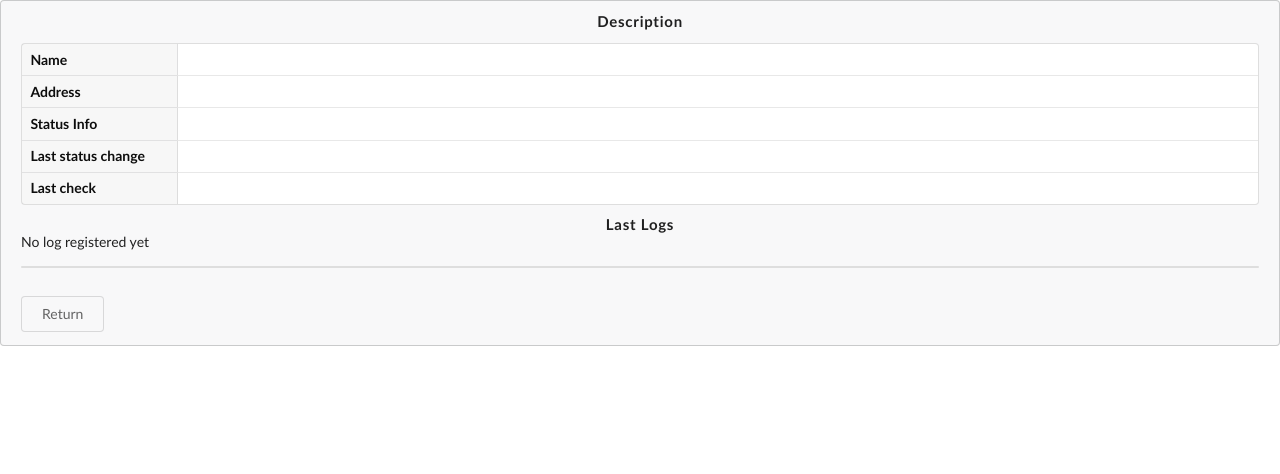
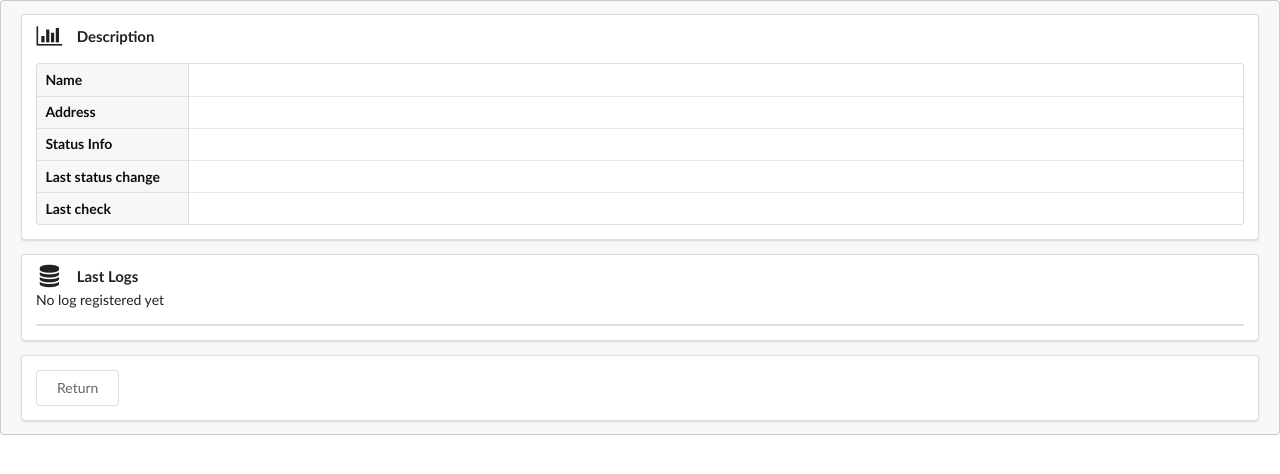
Before and after one commit to diegogslomp/django-monitor, a Django app: template monitor/templates/monitor/detail.html in a window 1280 px wide. Shown: the top 474 px of the page. Run offline with Django 3.2, Linux system fonts and the light colour scheme; the template is opened without the code that fills it, so the values that code supplies are empty.

Commit message:
removed external link looking for fonts, added segment to detail template

```diff
--- a/monitor/static/monitor/css/fonts/lato.css
+++ b/monitor/static/monitor/css/fonts/lato.css
@@ -2,23 +2,23 @@
   font-family: 'Lato';
   font-style: normal;
   font-weight: 400;
-  src: local('Lato Regular'), local('Lato-Regular'), url(https://fonts.gstatic.com/s/lato/v13/v0SdcGFAl2aezM9Vq_aFTQ.ttf) format('truetype');
+  src: local('Lato Regular'), local('Lato-Regular') format('truetype');
 }
 @font-face {
   font-family: 'Lato';
   font-style: normal;
   font-weight: 700;
-  src: local('Lato Bold'), local('Lato-Bold'), url(https://fonts.gstatic.com/s/lato/v13/DvlFBScY1r-FMtZSYIYoYw.ttf) format('truetype');
+  src: local('Lato Bold'), local('Lato-Bold') format('truetype');
 }
 @font-face {
   font-family: 'Lato';
   font-style: italic;
   font-weight: 400;
-  src: local('Lato Italic'), local('Lato-Italic'), url(https://fonts.gstatic.com/s/lato/v13/LqowQDslGv4DmUBAfWa2Vw.ttf) format('truetype');
+  src: local('Lato Italic'), local('Lato-Italic') format('truetype');
 }
 @font-face {
   font-family: 'Lato';
   font-style: italic;
   font-weight: 700;
-  src: local('Lato Bold Italic'), local('Lato-BoldItalic'), url(https://fonts.gstatic.com/s/lato/v13/HkF_qI1x_noxlxhrhMQYEKCWcynf_cDxXwCLxiixG1c.ttf) format('truetype');
+  src: local('Lato Bold Italic'), local('Lato-BoldItalic') format('truetype');
 }
--- a/monitor/templates/monitor/detail.html
+++ b/monitor/templates/monitor/detail.html
@@ -4,7 +4,9 @@
 
 {% block content %}
 <div class="ui {{ host.get_status_display }} message">
-        <h4 class="ui horizontal divider header">
+    <div class="ui segment">
+        <h4 class="ui header">
+            <i class="bar chart icon"></i>
             Description
         </h4>
         <table class="ui very compact definition table">
@@ -31,7 +33,10 @@
             </tr>
         </tbody>
         </table>
-        <h4 class="ui horizontal divider header">
+    </div>
+    <div class="ui segment">
+        <h4 class="ui header">
+            <i class="database icon"></i>
             Last Logs
         </h4>
         <table class="ui very compact single line table">
@@ -48,8 +53,8 @@
             {% endif %}
         </tbody>
         </table>
-        <div class="ui horizontal divider">
-        </div>
+    </div>
+    <div class="ui segment">
         <a class="ui {{ host.get_status_display }} basic button" href="{% url 'monitor:index' %}">Return</a>
     </div>
 {% endblock %}
```
Also changed, not shown: 2 other files.
